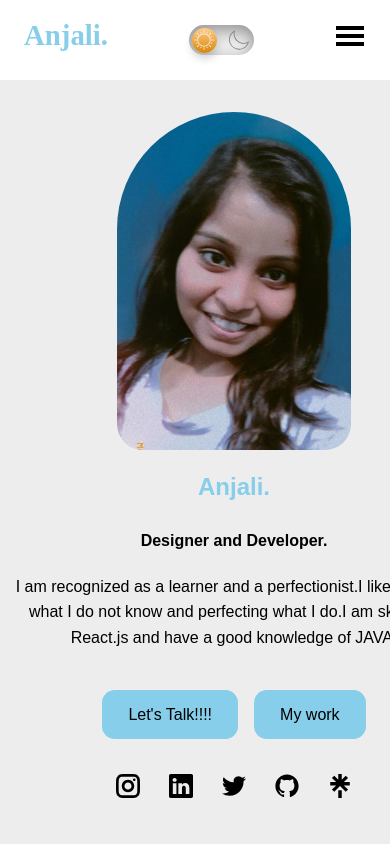
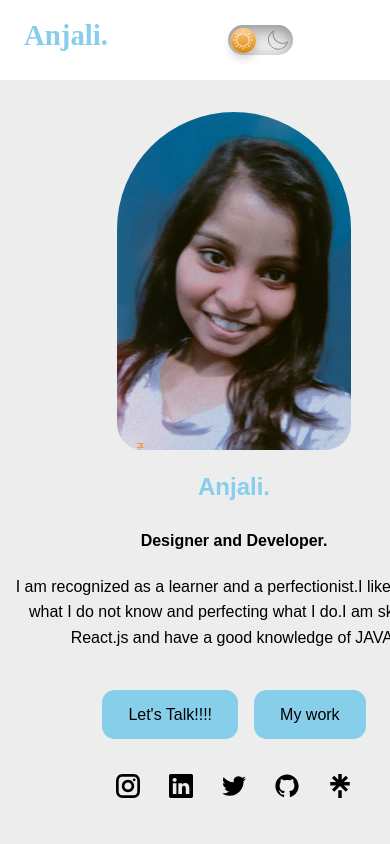
Before and after one commit to Anj13Niki/anjaliportfoliowebapp, a React (Create React App) app: page / in a window 390 px wide. Shown: the top 844 px of the page. Built offline with nearby package versions, Linux system fonts and the light colour scheme; a web font is replaced by a local one.

Commit message:
Update Navbar.css

```diff
--- a/src/sections/Navbar/Navbar.css
+++ b/src/sections/Navbar/Navbar.css
@@ -97,3 +97,8 @@
     }
 
 }
+@media screen and (max-width:760px){
+    .nav{
+        width:120%;
+    }
+}
```
